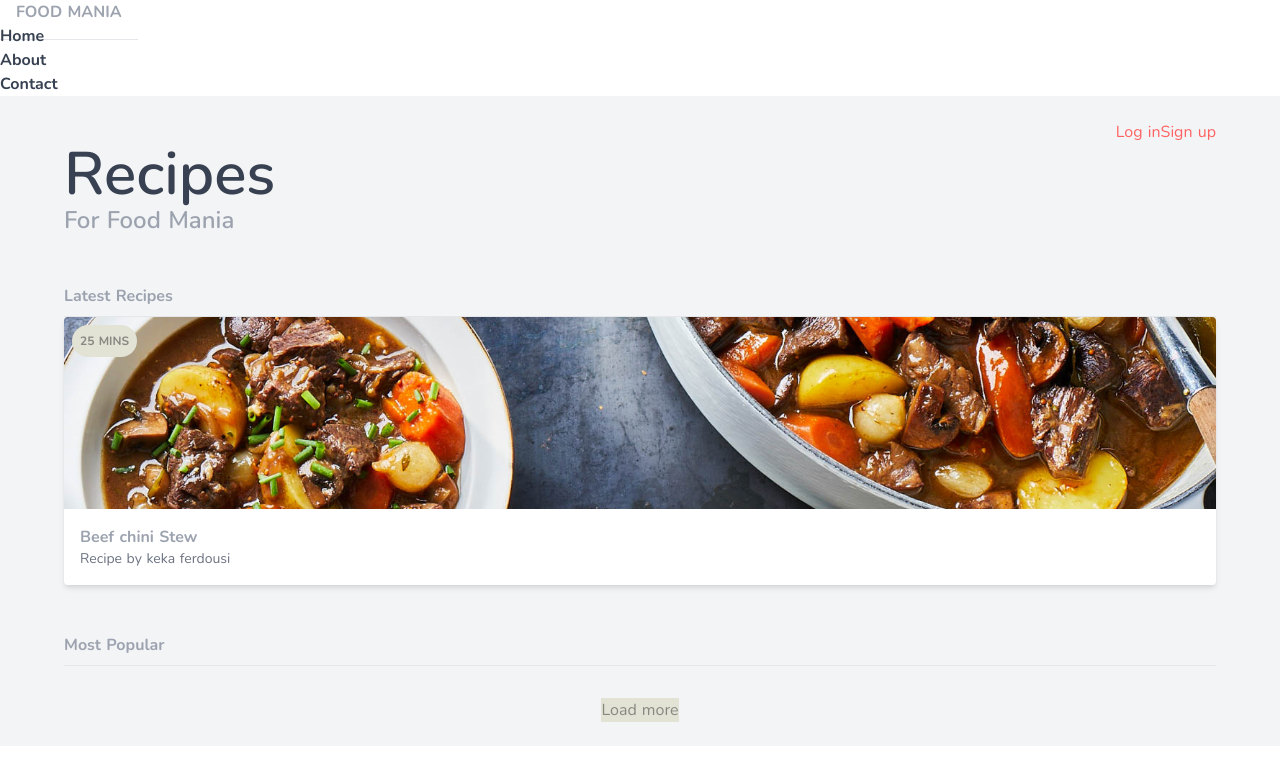
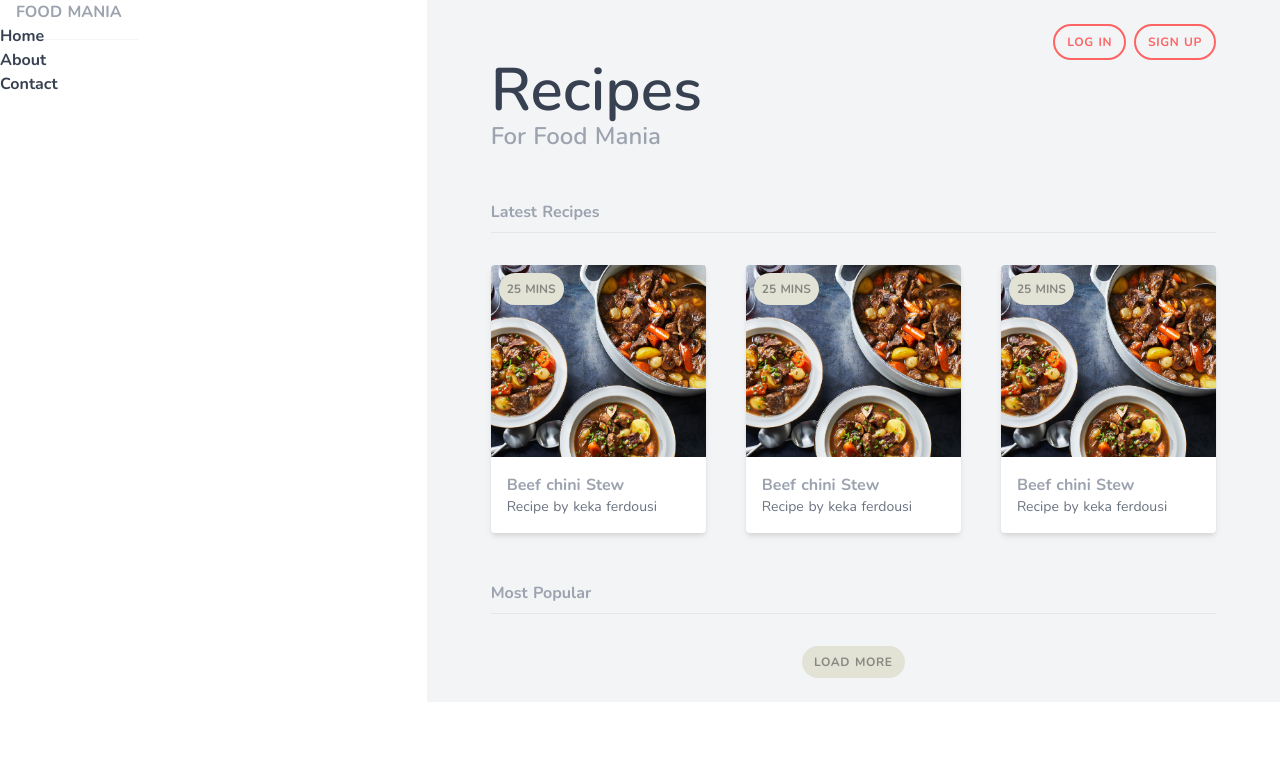
Before and after one commit to meherab-hossain/nuxt-practice, a Nuxt app: page / in a window 1280 px wide. Shown: the top 760 px of the page. Built offline with nearby package versions, Linux system fonts and the light colour scheme.

Commit message:
grid and custom button added

```diff
--- a/assets/css/main.css
+++ b/assets/css/main.css
@@ -5,3 +5,7 @@
 .badge{
     @apply bg-secondary-100 text-secondary-200 rounded-full text-xs font-bold uppercase p-2 absolute top-0 ml-2 mt-2
 }
+
+.btn{
+    @apply rounded-full text-xs uppercase py-2 px-3 font-bold cursor-pointer tracking-wider
+}
--- a/pages/index.vue
+++ b/pages/index.vue
@@ -1,11 +1,11 @@
 <template>
   <div class="text-gray-400 font-body">
-    <div>
-      <div>
+    <div class="grid md:grid-cols-3">
+      <div class="md:col-span-1">
         <nav>
           <div>
             <h1>
-              <a href="/" class="font-bold uppercase p-4 border-b"
+              <a href="/" class="font-bold uppercase p-4 border-b border-gray-100"
                 >Food Mania</a
               >
             </h1>
@@ -30,10 +30,10 @@
         </nav>
       </div>
 
-      <main class="px-16 py-6 bg-gray-100">
+      <main class="px-16 py-6 bg-gray-100 md:col-span-2">
         <div class="flex justify-center md:justify-end">
-          <a href="#" class="text-primary">Log in</a>
-          <a href="#" class="text-primary">Sign up</a>
+          <a href="#" class="btn text-primary border-primary md:border-2">Log in</a>
+          <a href="#" class="btn text-primary ml-2 border-primary md:border-2">Sign up</a>
         </div>
 
         <header>
@@ -44,8 +44,46 @@
         <div>
           <h4 class="font-bold pb-2 mt-12 border-b">Latest Recipes</h4>
 
-          <div>
+          <div class="mt-8 grid md:grid-cols-3 gap-10">
             <!-- cards go here -->
+            <div class="card">
+              <img
+                src="~/assets/classic-beef.jpg"
+                class="w-full object-cover h-32 sm:h-48"
+                alt="stew"
+              />
+              <div class="m-4">
+                <span class="font-bold">Beef chini Stew </span>
+                <span class="block text-gray-500 text-sm"
+                  >Recipe by keka ferdousi</span
+                >
+              </div>
+              <div>
+                <span
+                  class="badge"
+                  >25 mins</span
+                >
+              </div>
+            </div>
+            <div class="card">
+              <img
+                src="~/assets/classic-beef.jpg"
+                class="w-full object-cover h-32 sm:h-48"
+                alt="stew"
+              />
+              <div class="m-4">
+                <span class="font-bold">Beef chini Stew </span>
+                <span class="block text-gray-500 text-sm"
+                  >Recipe by keka ferdousi</span
+                >
+              </div>
+              <div>
+                <span
+                  class="badge"
+                  >25 mins</span
+                >
+              </div>
+            </div>
             <div class="card">
               <img
                 src="~/assets/classic-beef.jpg"
@@ -75,7 +113,7 @@
         </div>
 
         <div class="flex justify-center">
-          <div class="bg-secondary-100 text-secondary-200">Load more</div>
+          <div class="btn bg-secondary-100 text-secondary-200">Load more</div>
         </div>
       </main>
     </div>
```
